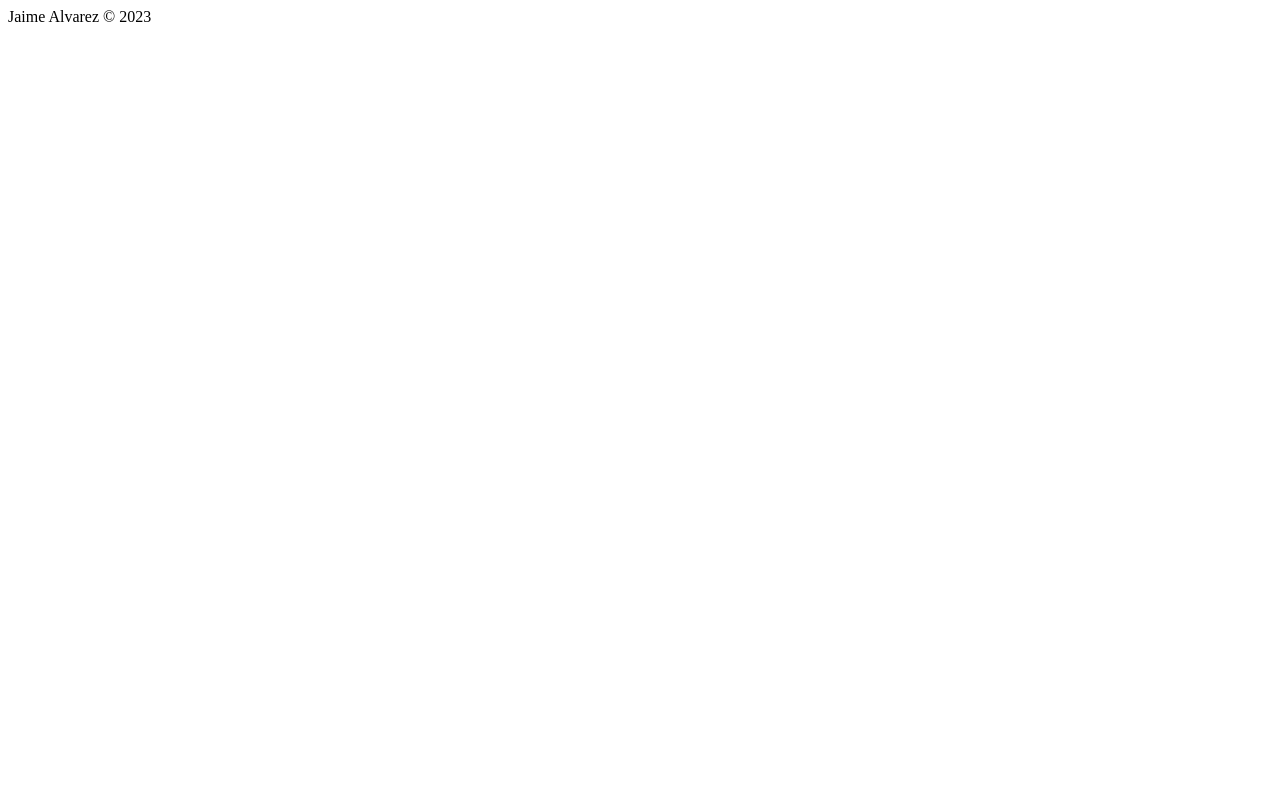
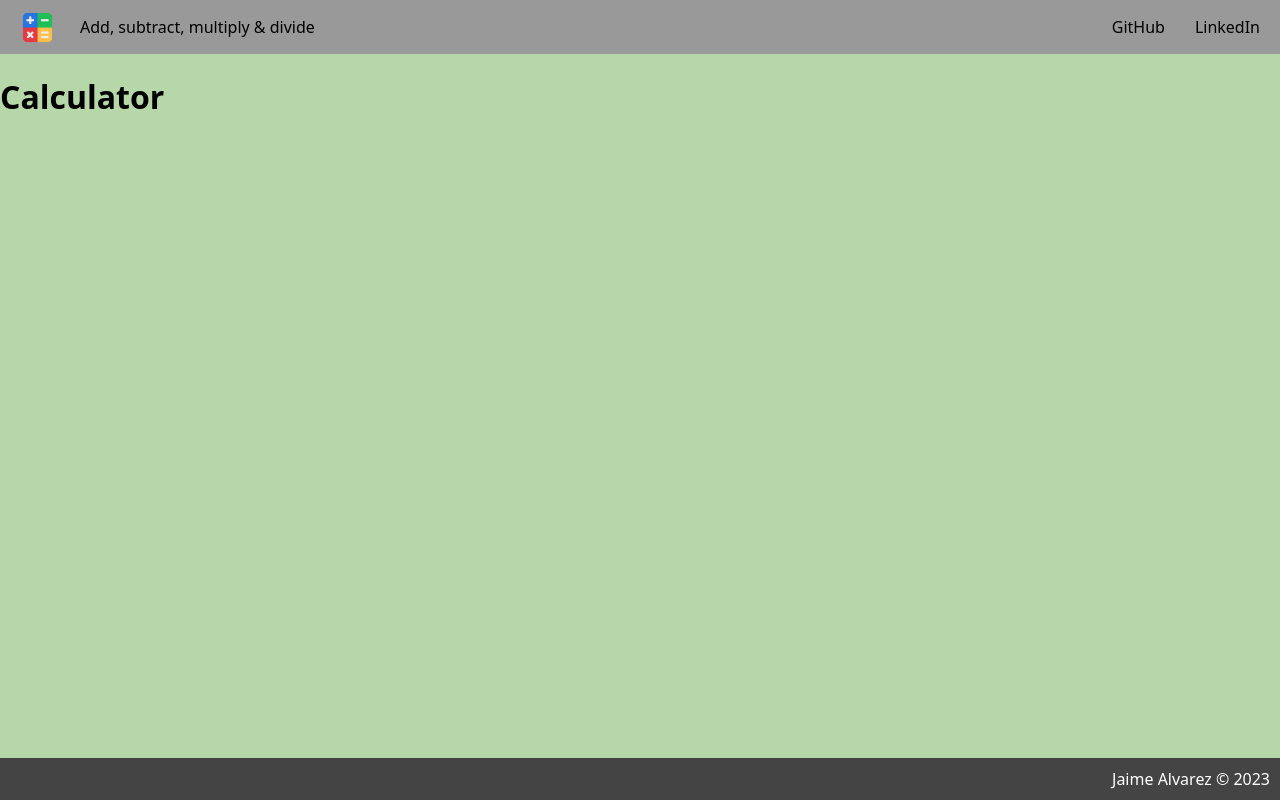
Before and after one commit to Jaime-alv/mathRainbowParser, a website: page index.html in a window 1280 px wide. Drawn offline with Linux system fonts and the light colour scheme.

Commit message:
Initial scaffolding

```diff
--- a/index.html
+++ b/index.html
@@ -1,20 +1,33 @@
 <!DOCTYPE html>
 <html lang="en">
     <head>
-    <meta charset='utf-8'>
-    <meta http-equiv='X-UA-Compatible' content='IE=edge'>
+        <meta charset="utf-8" />
+        <meta http-equiv="X-UA-Compatible" content="IE=edge" />
         <title>Fancy calculator</title>
-    <meta name='viewport' content='width=device-width, initial-scale=1'>
-    <link rel='stylesheet' type='text/css' media='screen' href='./style.css'>
-    <script src='./src/javascript/index.js' defer type="text/javascript"></script>
+        <meta name="viewport" content="width=device-width, initial-scale=1" />
+        <link rel="stylesheet" type="text/css" media="screen" href="./style.css" />
+        <script src="./src/javascript/index.js" defer type="text/javascript"></script>
     </head>
     <body>
         <header>
-
+            <div class="left">
+                <img alt="Image of a calculator" src="./images/calculator.png" id="logo" />
+                <span>Add, subtract, multiply & divide</span>
+            </div>
+            <nav class="links">
+                <ul>
+                    <li>
+                        <a href="https://github.com/Jaime-alv/mathRainbowParser" class="link">GitHub</a>
+                    </li>
+                    <li>
+                        <a href="" class="link">LinkedIn</a>
+                    </li>
+                </ul>
+            </nav>
         </header>
         <main>
             <div class="title">
-
+                <h1 class="main">Calculator</h1>
             </div>
         </main>
         <footer>
--- a/style.css
+++ b/style.css
@@ -0,0 +1,51 @@
+body {
+    font-family: system-ui, -apple-system, BlinkMacSystemFont, 'Segoe UI', Roboto, Oxygen, Ubuntu, Cantarell, 'Open Sans', 'Helvetica Neue', sans-serif;
+    display: flex;
+    flex-direction: column;
+    min-height: 100vh;
+    justify-content: space-between;
+    padding: 0px;
+    margin: 0px;
+}
+
+header {
+    background-color: #999999;
+    display: flex;
+    justify-content: space-between;
+    align-items: center;
+    padding: 0px 20px;
+}
+
+main {
+    background-color: #b6d7a8;
+    flex: auto;
+}
+
+.left {
+    display: flex;
+    align-items: center;
+    gap: 25px;
+    flex-wrap: wrap;
+}
+
+#logo {
+    height: 35px;
+}
+
+.links ul {
+    list-style-type: none;
+    display: flex;
+    gap: 30px;
+}
+
+.link {
+    text-decoration: none;
+    color: black;
+}
+
+footer {
+    background-color: #444444;
+    color: white;
+    padding: 10px;
+    text-align: right;
+}
```
Also changed, not shown: README.md, images/calculator.png (added). Lines whose indentation alone changed are shown as unchanged.
